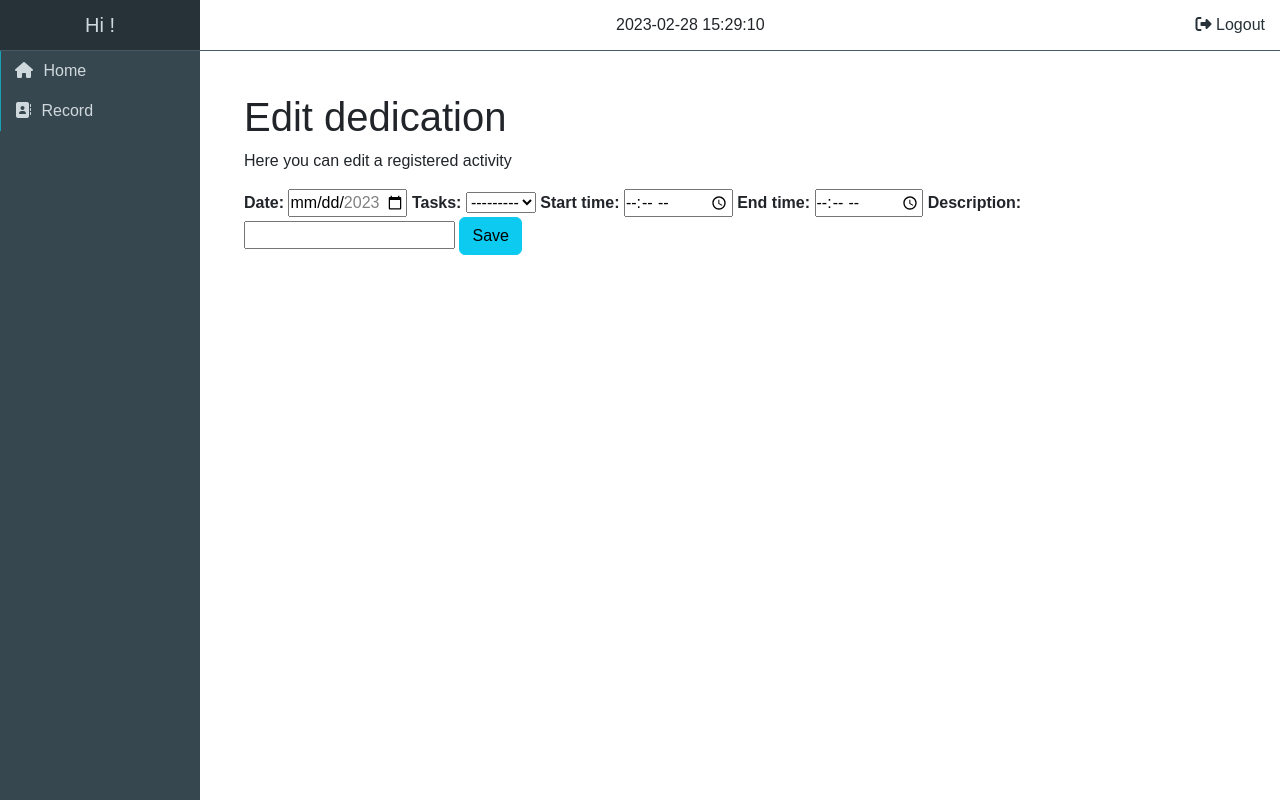
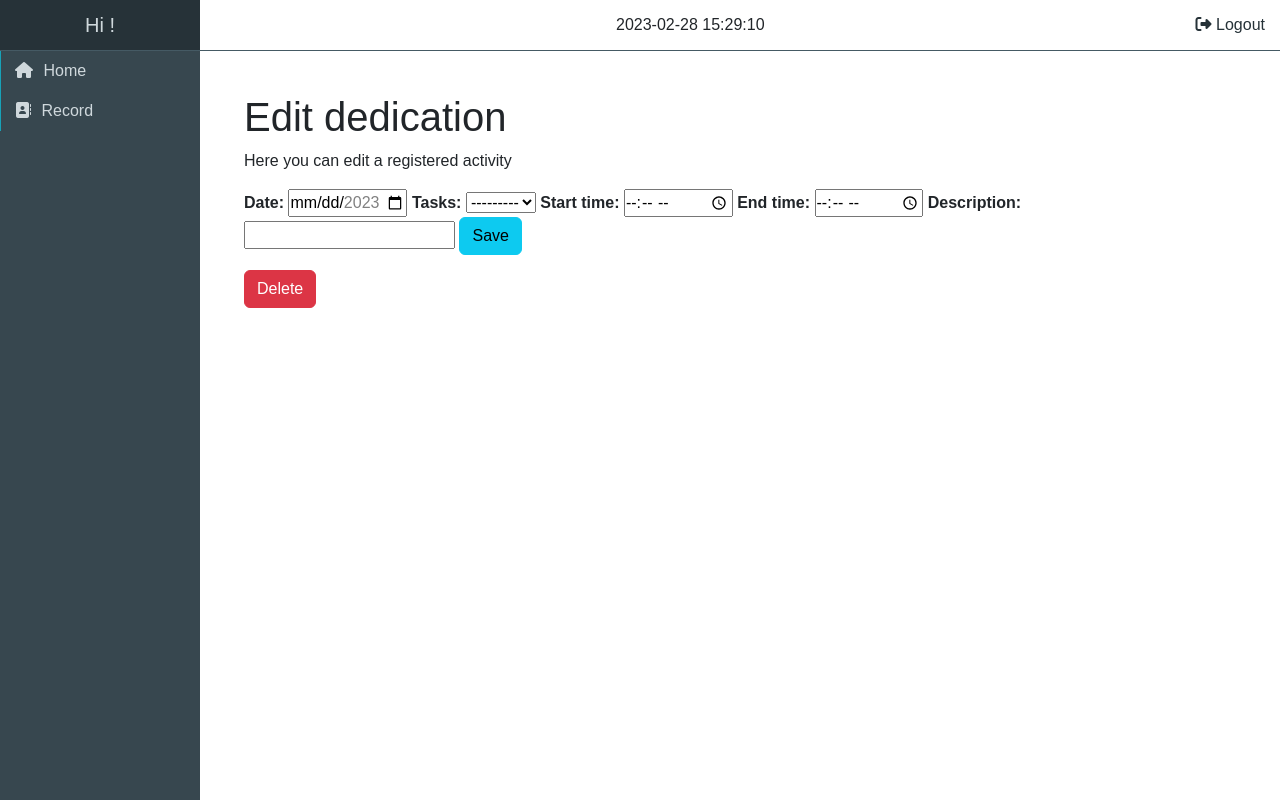
Before and after one commit to caguazaco/timesheet, a Django app: template apps/dedications/templates/edit_occupation.html in a window 1280 px wide. Run offline with Django 4.2, Linux system fonts and the light colour scheme; the template is opened without the code that fills it: values that come from a table or form of the project are taken from there, others are empty; parts of the project's set-up code (start-up, migrations or seed data) failed here and were passed over; some libraries are stand-ins or nearby versions.

Commit message:
Locate the delete dedication button within the edit dedication template

```diff
--- a/apps/dedications/templates/edit_occupation.html
+++ b/apps/dedications/templates/edit_occupation.html
@@ -21,5 +21,11 @@
                 {% endfor %}
             {% endfor %}
         {% endif %}
+
+        <div class="delete-box">
+            <a href="{% url 'delete_occupation' form.instance.id %}">
+                <button class="btn btn-danger">Delete</button>
+            </a>
+        </div>
     </div>
 {% endblock %}
--- a/apps/dedications/templates/home.html
+++ b/apps/dedications/templates/home.html
@@ -51,7 +51,6 @@
                     <th>End time</th>
                     <th>Description</th>
                     <th></th>
-                    <th></th>
                 </thead>
                 <tbody>
                     {% for occupation in occupations %}
@@ -76,11 +75,6 @@
                                     <button class="btn btn-info">Edit</button>
                                 </a>
                             </td>
-                            <td>
-                                <a href="{% url 'delete_occupation' occupation.id %}">
-                                    <button class="btn btn-danger">Delete</button>
-                                </a>
-                            </td>
                         </tr>
                     {% endfor %}
                 </tbody>
--- a/apps/dedications/templates/record.html
+++ b/apps/dedications/templates/record.html
@@ -13,7 +13,6 @@
                     <th>Start time</th>
                     <th>End time</th>
                     <th>Description</th>
-                    <th></th>
                     <th></th>
                 </thead>
                 <tbody>
@@ -39,11 +38,6 @@
                                     <button class="btn btn-info">Edit</button>
                                 </a>
                             </td>
-                            <td>
-                                <a href="{% url 'delete_occupation' occupation.id %}">
-                                    <button class="btn btn-danger">Delete</button>
-                                </a>
-                            </td>
                         </tr>
                     {% endfor %}
                 </tbody>
--- a/apps/dedications/views.py
+++ b/apps/dedications/views.py
@@ -14,8 +14,6 @@
 # Create your views here.
 @login_required
 def home(request):
-    print(today)
-    print(lower_date)
     occupations = list_occupations(request, today)
     tasks = list_user_active_tasks(request)
 
@@ -83,6 +81,7 @@
     if form.is_valid():
         form.save()
 
+        #return HttpResponseRedirect(request.META.get('HTTP_REFERER', '/'))
         return redirect('home')
 
     context = {
@@ -96,7 +95,7 @@
     occupation = Occupation.objects.get(id = id)
     occupation.delete()
 
-    return HttpResponseRedirect(request.META.get('HTTP_REFERER', '/'))
+    return redirect('home')
 
 def logout(request):
     logout(request)
--- a/apps/users/templates/registration/login.html
+++ b/apps/users/templates/registration/login.html
@@ -31,7 +31,7 @@
                         </label>
                     </div>
                 </div>
-                <input type="submit" value="Login" class="login-button">
+                <input type="submit" value="Login" class="btn btn-login">
                 <p class="forget">
                     <a href="">Forgot password?</a>
                 </p>
--- a/static/css/style.css
+++ b/static/css/style.css
@@ -83,7 +83,7 @@
     color: #014c78;
 }
 
-.login-button {
+.btn-login {
     width: 250px;
     height: 40px;
     border: none;
@@ -92,7 +92,6 @@
     font-size: 1.1rem;
     background: #17a2b8;
     color: #fff;
-    cursor: pointer;
 }
 
 /* Base template */
@@ -223,6 +222,10 @@
     display: none; /* Hide the error list field */
 }
 
+.btn {
+    cursor: pointer;
+}
+
 /* Others */
 table {
     border-spacing: 10px;
@@ -236,3 +239,7 @@
 .dropdown, .description {
     max-width: 150px;
 }
+
+.delete-box {
+    margin-top: 15px;
+}
```
